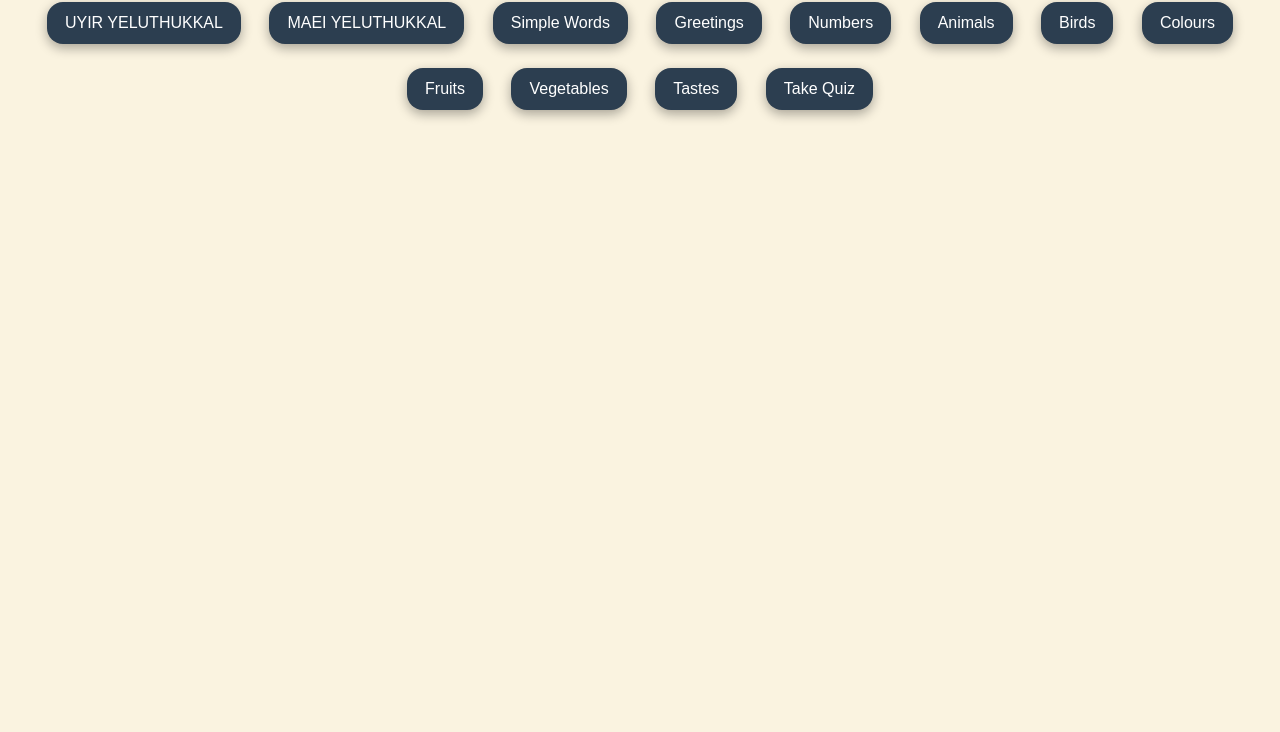
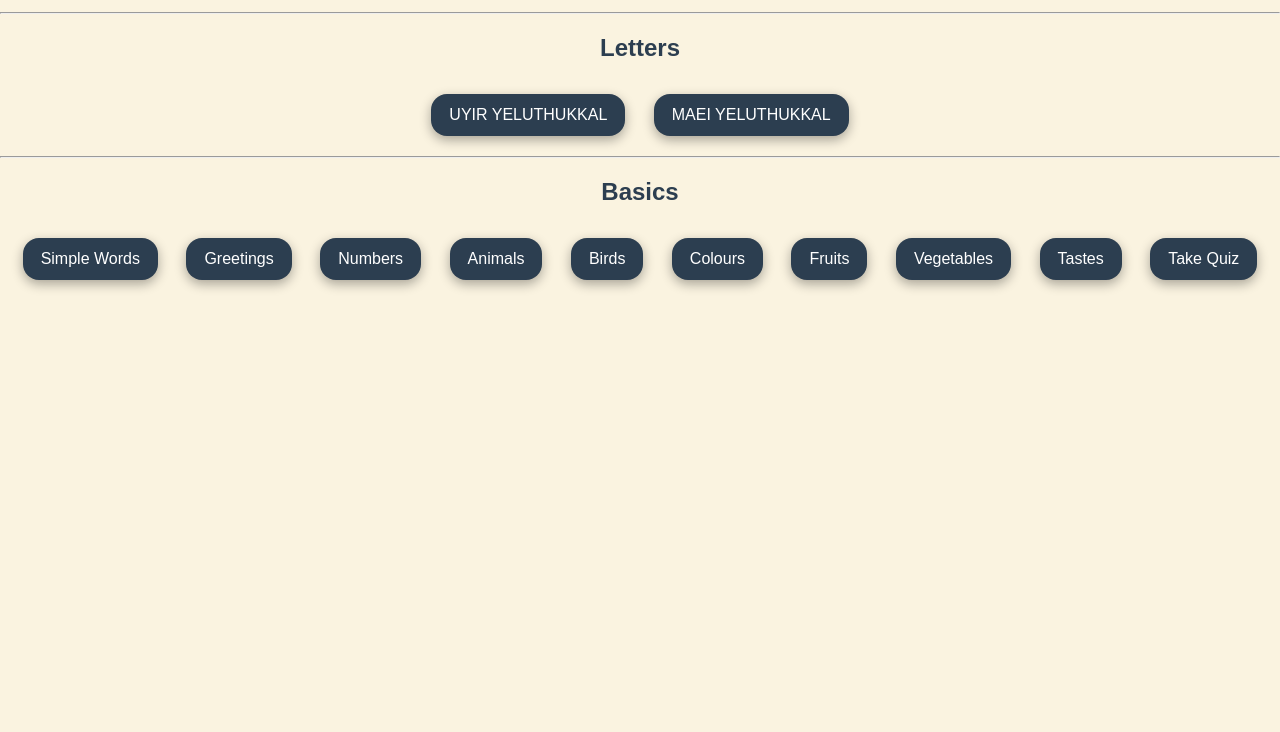
Before and after one commit to hopexlad/tamil-hack, a plain HTML site: page index.html in a window 1280 px wide. Shown: the part 68-800 px from the top of the page. Drawn offline with Linux system fonts and the light colour scheme.

Commit message:
Update index.html

```diff
--- a/index.html
+++ b/index.html
@@ -1,3 +1,4 @@
+<!DOCTYPE html>
 <html lang="ta">
 <head>
     <meta charset="UTF-8">
@@ -9,8 +10,14 @@
 <body>
     <div id="homePage">
         <h1>Learn Tamil</h1>
+        <hr class="section-divider"> <!-- 🔹 Line below title -->
+
+        <h2>Letters</h2>
         <button onclick="goToLessons('uyir')">UYIR YELUTHUKKAL</button>
         <button onclick="goToLessons('maei')">MAEI YELUTHUKKAL</button>
+        <hr class="section-divider"> <!-- 🔹 Line below Letters section -->
+
+        <h2>Basics</h2>
         <button onclick="window.location.href='words.html?category=simple'">Simple Words</button>
         <button onclick="window.location.href='words.html?category=greetings'">Greetings</button>
         <button onclick="window.location.href='words.html?category=numbers'">Numbers</button>
@@ -21,7 +28,6 @@
         <button onclick="window.location.href='words.html?category=vegetables'">Vegetables</button>
         <button onclick="window.location.href='words.html?category=tastes'">Tastes</button>
         <button onclick="window.location.href='quiz.html'">Take Quiz</button>
-
     </div>
 
     <div id="lessonPage" style="display: none;">
```
Lines whose indentation alone changed are shown as unchanged.
